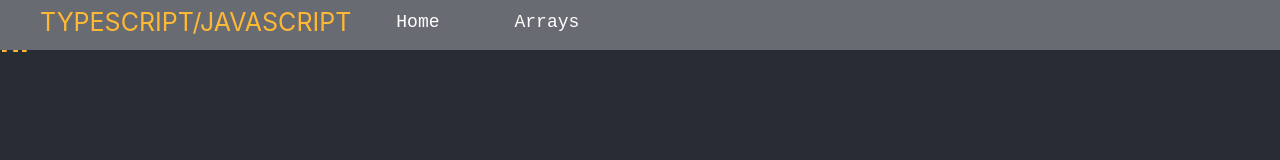
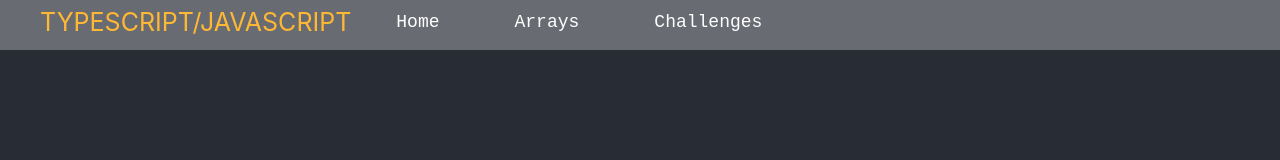
Before and after one commit to RadhikaChamdal/typescript-pd, a React (Create React App) app: page /Arrays in a window 1280 px wide. Shown: the top 160 px of the page. Built offline with nearby package versions, Linux system fonts and the light colour scheme; the HTML template or start-up script is replaced by a standard one.

Commit message:
added a new page challenges, linked them to all pages and the reach router, functions when clicking onto the link

```diff
--- a/src/App.tsx
+++ b/src/App.tsx
@@ -2,6 +2,7 @@ import React from "react";
 import { Router } from "@reach/router";
 import Home from "./components/home/home";
 import Arrays from "./components/arrays/arrays";
+import Challenges from "./components/challenges/challenges";
 import Nav from "./components/navBar/navBar";
 
 function App() {
@@ -11,6 +12,7 @@ function App() {
       <Router>
         <Home path="/" />
         <Arrays path="Arrays" />
+        <Challenges path="Challenges" />
       </Router>
     </div>
   );
--- a/src/components/arrays/arrays.tsx
+++ b/src/components/arrays/arrays.tsx
@@ -7,7 +7,7 @@ export type ArraysPageProps = {} & RouteComponentProps;
 const Arrays: FunctionComponent<ArraysPageProps> = () => (
   <div>
     <header>
-      <StyledH1>hi </StyledH1>
+      <StyledH1> </StyledH1>
     </header>
   </div>
 );
--- /dev/null
+++ b/src/components/challenges/challenges.styled.ts
@@ -0,0 +1,8 @@
+import styled from "styled-components";
+import { Orange } from "../../constants/colors";
+
+export const StyledH1 = styled.h1`
+   {
+    color: ${Orange};
+  }
+`;
--- /dev/null
+++ b/src/components/challenges/challenges.tsx
@@ -0,0 +1,15 @@
+import React, { FunctionComponent } from "react";
+import { RouteComponentProps } from "@reach/router";
+import { StyledH1 } from "./challenges.styled";
+
+export type ChallengesPageProps = {} & RouteComponentProps;
+
+const Challenges: FunctionComponent<ChallengesPageProps> = () => (
+  <div>
+    <header>
+      <StyledH1> Hello </StyledH1>
+    </header>
+  </div>
+);
+
+export default Challenges;
--- a/src/components/navBar/navBar.tsx
+++ b/src/components/navBar/navBar.tsx
@@ -18,6 +18,11 @@ function Nav() {
             Arrays
           </Link>
         </StyledLi>
+        <StyledLi>
+          <Link to="Challenges" style={{ textDecoration: "none" }}>
+            Challenges
+          </Link>
+        </StyledLi>
       </StyledUl>
     </StyledNav>
   );
```
